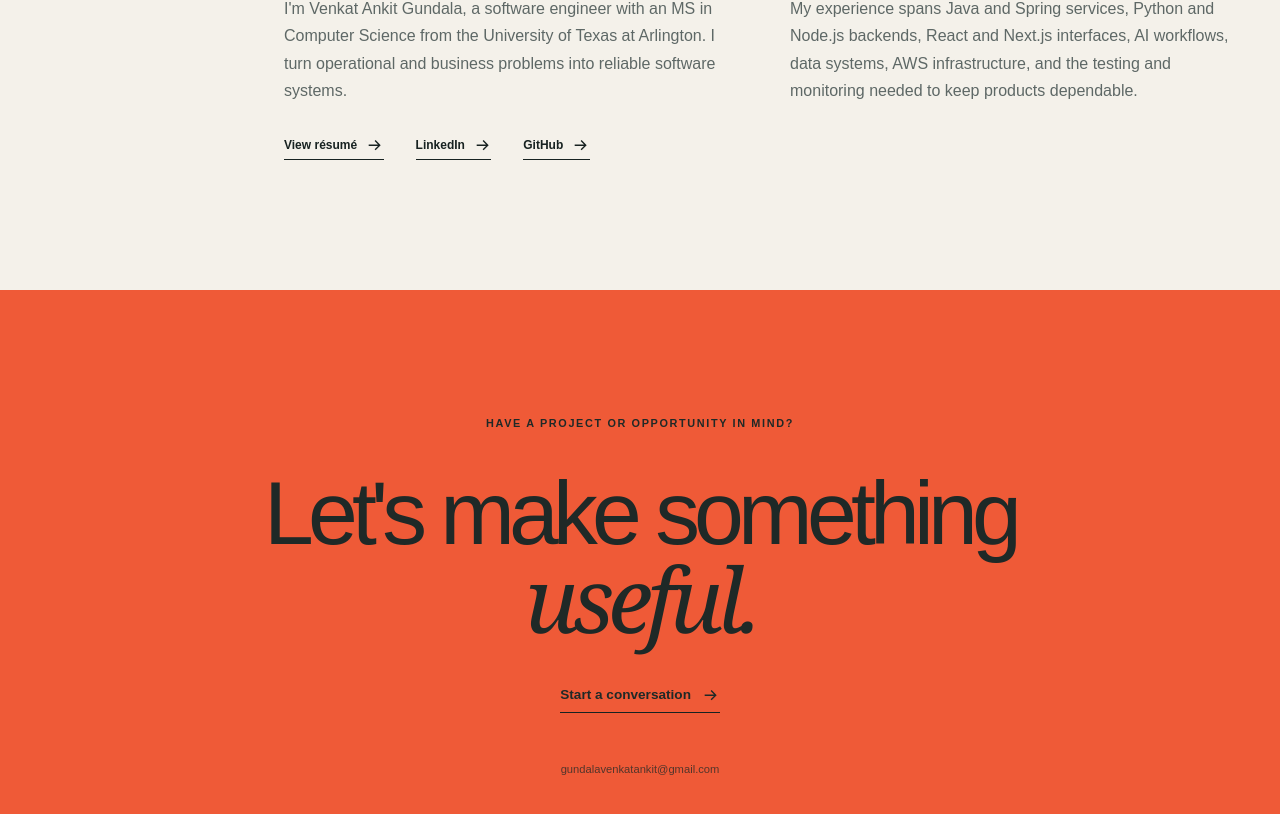
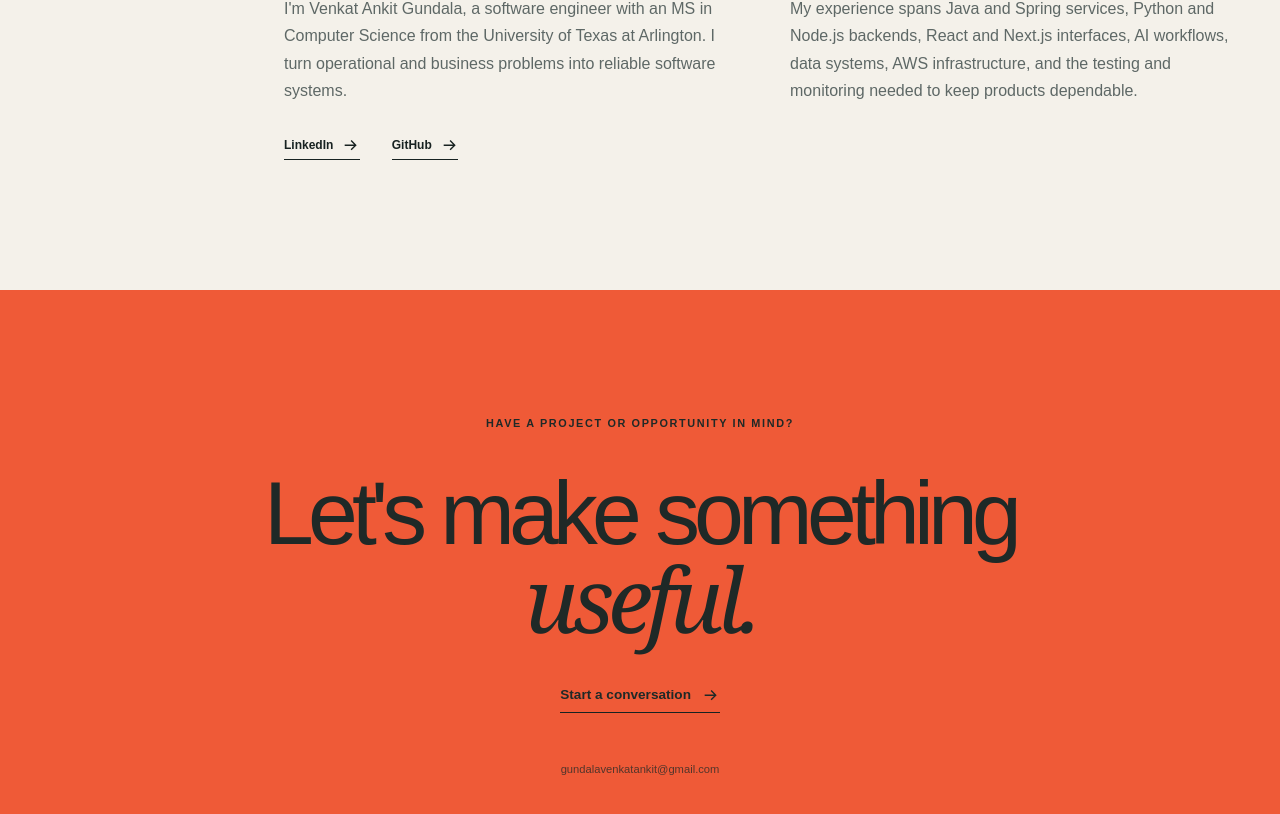
Before and after one commit to gundalavenkatankit/Portfolio, a Next.js app: page / in a window 1280 px wide. Shown: the part 5175-5989 px from the top of the page. Built offline with nearby package versions, Linux system fonts and the light colour scheme.

Commit message:
Remove public resume from portfolio

```diff
--- a/src/app/page.tsx
+++ b/src/app/page.tsx
@@ -187,7 +187,6 @@ export default function Home() {
               <p>My experience spans Java and Spring services, Python and Node.js backends, React and Next.js interfaces, AI workflows, data systems, AWS infrastructure, and the testing and monitoring needed to keep products dependable.</p>
             </div>
             <div className="about-links">
-              <a href="/venkat-ankit-gundala-resume.pdf" target="_blank">View résumé <ArrowIcon /></a>
               <a href="https://www.linkedin.com/in/gundalankit" target="_blank" rel="noreferrer">LinkedIn <ArrowIcon /></a>
               <a href="https://github.com/gundalavenkatankit" target="_blank" rel="noreferrer">GitHub <ArrowIcon /></a>
             </div>
```
Also changed, not shown: 2 other files (tests, documents, lock files or other folders).
